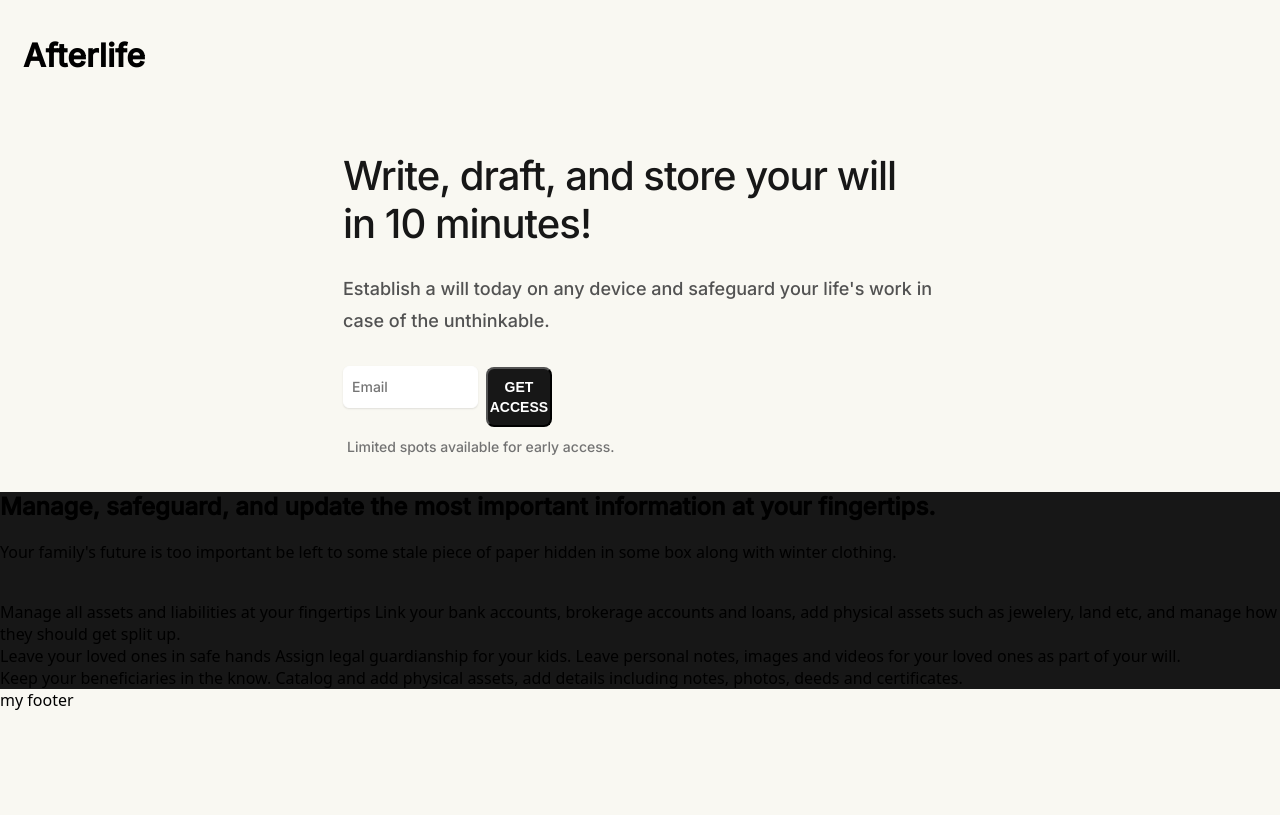
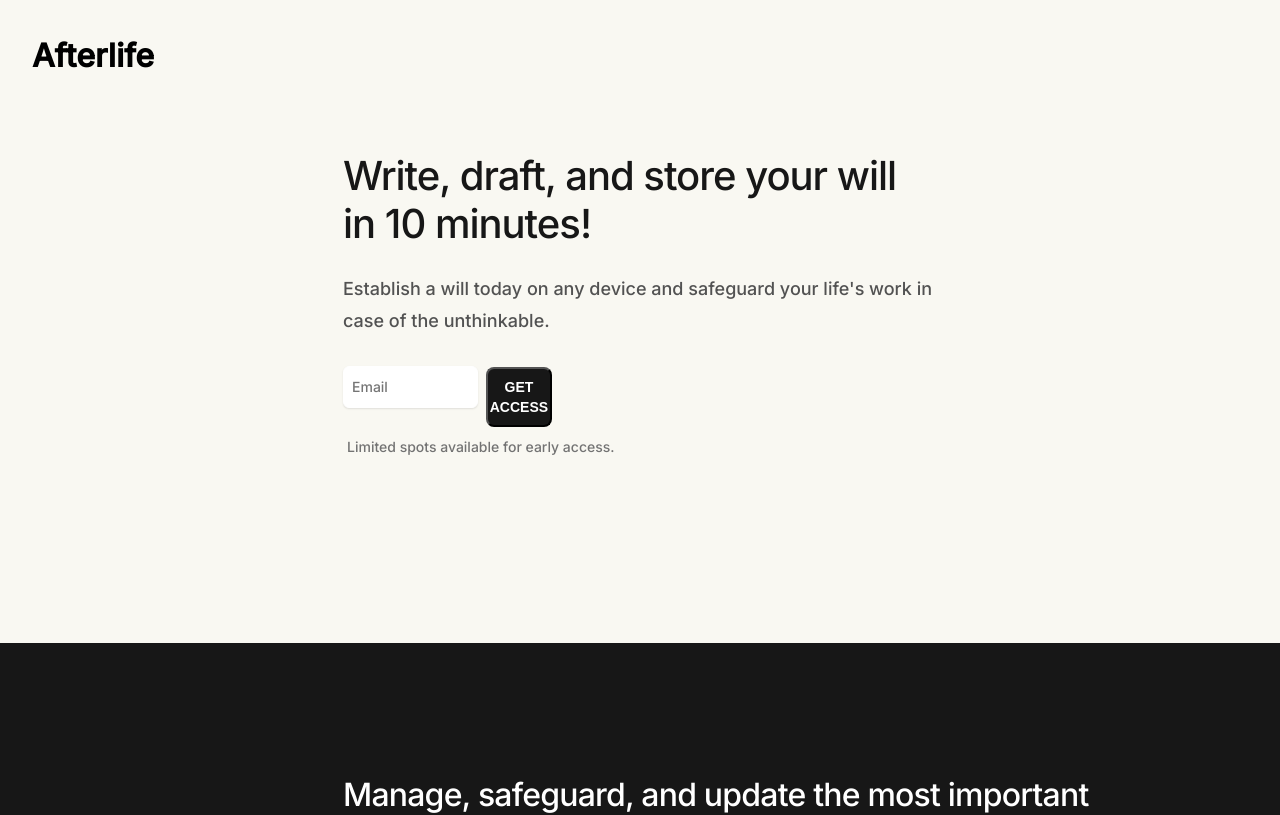
Before and after one commit to JamesN27/react-landing-page-clone, a JavaScript app: page / in a window 1280 px wide. Shown: the top 815 px of the page. Built offline with nearby package versions, Linux system fonts and the light colour scheme; the HTML template or start-up script is replaced by a standard one.

Commit message:
Fix section 2 first step

```diff
--- a/src/App.js
+++ b/src/App.js
@@ -1,3 +1,5 @@
+// https://www.afterlifeco.in/
+
 import styles from './App.module.scss';
 
 export default function App() {
@@ -31,12 +33,12 @@ export default function App() {
         <section className={styles.Middlesection}>
           <div>
             <h2>
-              Manage, safeguard, and update the most important information at
-              your fingertips.
+              Manage, safeguard, and update the most important <br />
+              information at your fingertips.
             </h2>
             <p>
               Your family's future is too important be left to some stale piece
-              of paper hidden in some box along with winter clothing.
+              of paper hidden in some <br /> box along with winter clothing.
             </p>
           </div>
           <br />
@@ -57,6 +59,7 @@ export default function App() {
             assets, add details including notes, photos, deeds and certificates.
           </span>
         </section>
+        <section className={styles.Downsection}>third section</section>
       </main>
 
       <footer>my footer</footer>
--- a/src/App.module.scss
+++ b/src/App.module.scss
@@ -3,13 +3,31 @@
   background-color: #f9f8f2;
   height: 48px;
   padding: 32px;
-  position: fixed;
+  position: static;
   top: 0;
   left: 0;
   right: 0;
   display: flex;
   justify-content: center;
   align-items: center;
+}
+
+.Middlesection h2 {
+  color: #fff;
+  --tw-text-opacity: 1;
+  letter-spacing: -0.025em;
+  font-weight: 500;
+  font-size: 2rem;
+  line-height: 3rem;
+  margin: 0;
+}
+
+.Middlesection p {
+  color: #a3a3a3;
+  --tw-text-opacity: 1;
+  font-size: 1.125rem;
+  line-height: 2rem;
+  margin-top: 0.5rem;
 }
 
 a {
@@ -24,7 +42,7 @@ a {
   margin-block-end: 1em;
   margin-inline-start: 0px;
   margin-inline-end: 0px;
-  margin-left: -617px;
+  margin-left: -608px;
 }
 
 main {
@@ -33,6 +51,7 @@ main {
 
 .Topsection {
   background-color: #f9f8f2;
+  margin-top: -119px;
 }
 
 .top-div {
@@ -110,4 +129,16 @@ h6 {
 
 .Middlesection {
   background-color: #171717;
+  height: 132.5vh;
+  margin-top: 184px;
 }
+
+.Middlesection div {
+  margin-left: 343px;
+  padding-top: 128px;
+}
+
+.Downsection {
+  background-color: #f9f8f2;
+  height: 130vh;
+}
--- a/src/index.css
+++ b/src/index.css
@@ -17,6 +17,7 @@ h2,
 h3,
 h4,
 h5,
-h6 {
+h6,
+p {
   font-family: 'Inter', sans-serif;
 }
```
